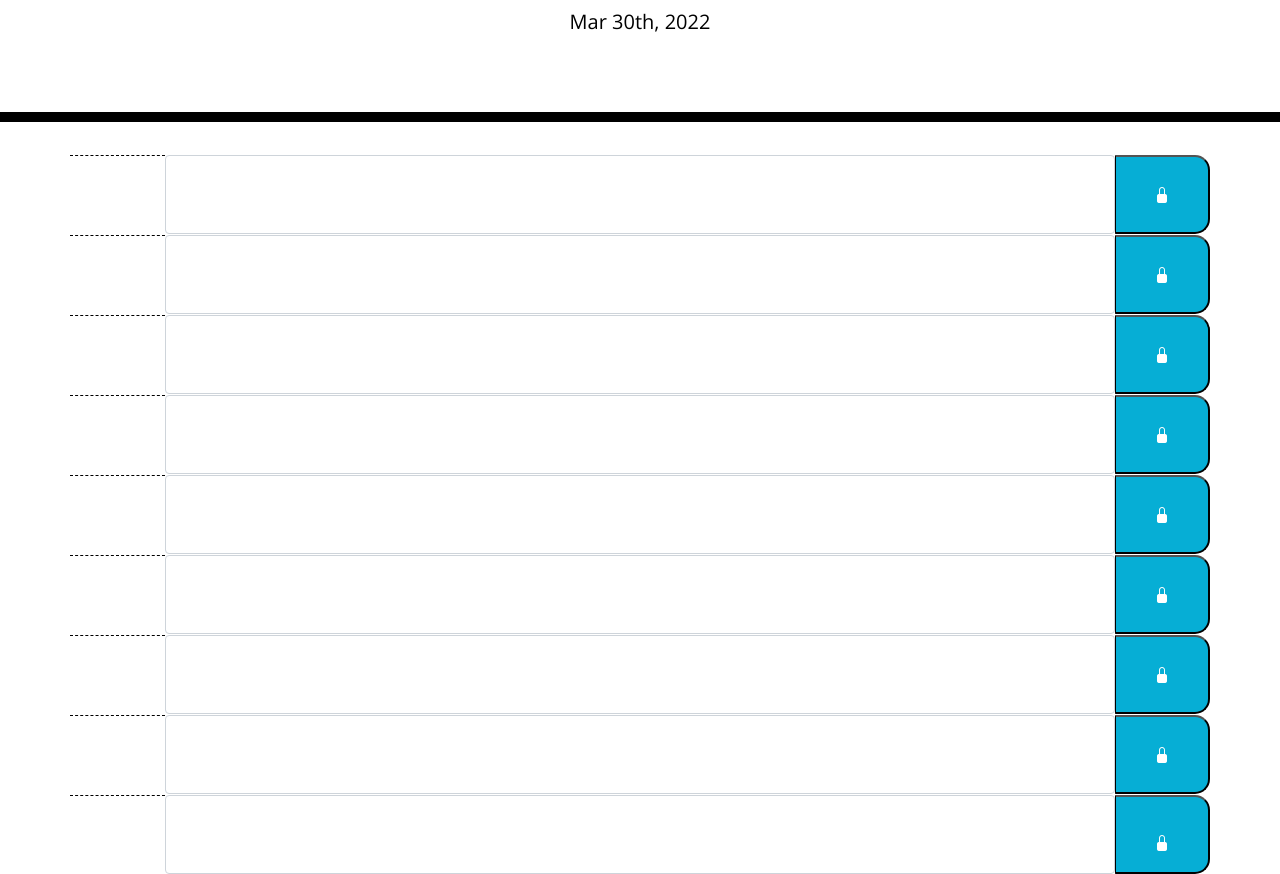
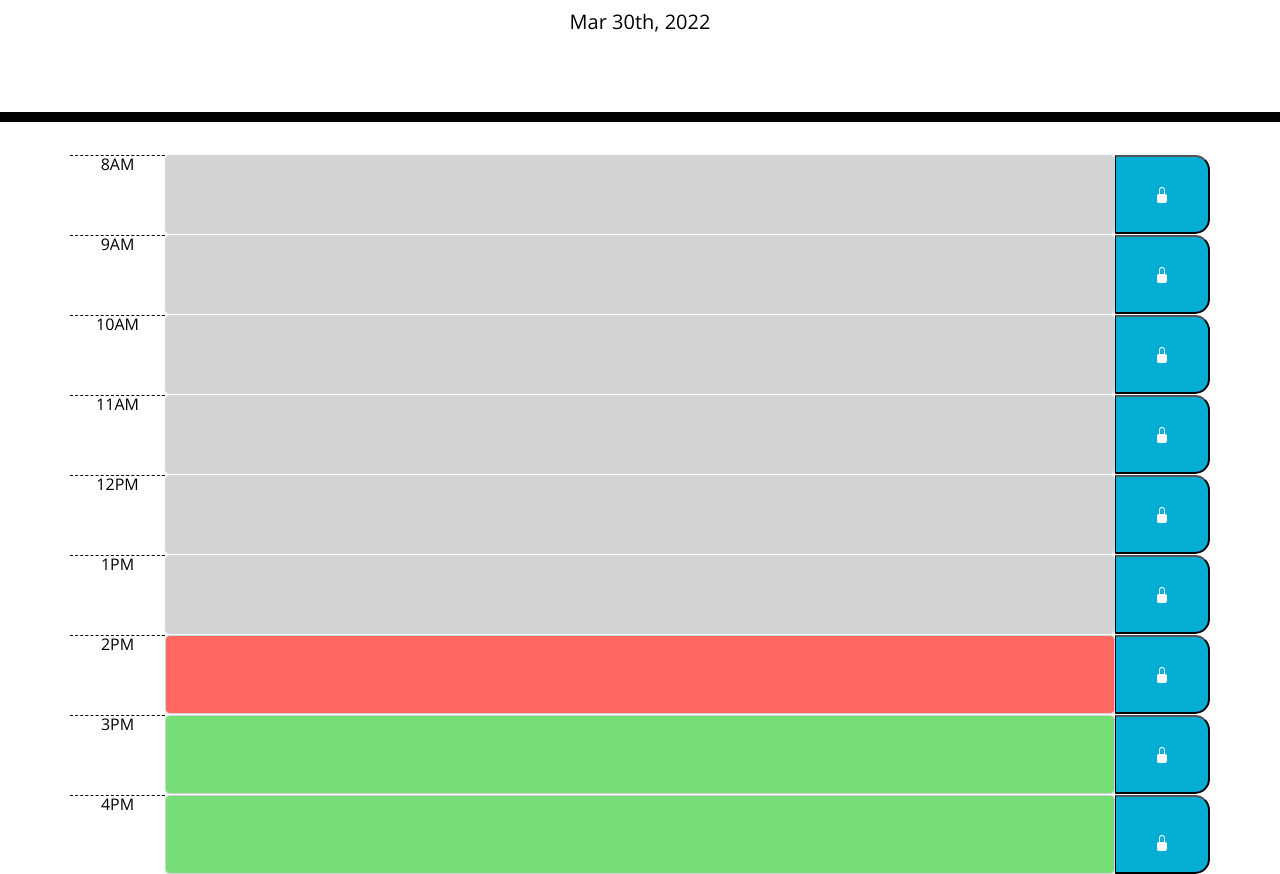
Before and after one commit to midth002/day-planner, a plain HTML site: page index.html in a window 1280 px wide. Shown: the part 182-1056 px from the top of the page. Drawn offline with nearby package versions, Linux system fonts and the light colour scheme.

Commit message:
Made a for loop and a if else if conditional statement that compares the momment hour to the hours array. When the hourArray index is equal to the current hour then display the present class. Else if the hours array index is greater than the current hour add the class future. I put the past class insid the html for the default css class to be at for the textarea.

```diff
--- a/assets/script.js
+++ b/assets/script.js
@@ -1,22 +1,24 @@
-var hourDiv = $('.hour')
+var textArea = $('.past')
 var currentTime = moment().format("MMM Do, YYYY");
 $("#currentDay").text(currentTime)
 
-var currentHour = moment().hour();
-console.log(typeof currentHour)
+var currentHour = moment().hour() - 7;
+
 var hoursArray = ["8", "9", "10", "11", "12", "13", "14", "15", "16"]
 
 function checkHour() {
-    for(i=0; i < hoursArray.length; i++) {
-     if(hoursArray[i] == currentHour) {
 
-         console.log(hoursArray[i] + " Is the current hour")
-     }
+    for (i=0; i < hoursArray.length; i++) {
+        var whatHour = $('#' + hoursArray[i])
+
+        if(hoursArray[i] == currentHour) {
+           whatHour.addClass('present')
+        } else if (hoursArray[i] > currentHour) {
+            whatHour.addClass('future')
+        }
+    }
+
+}
 
 
-
-
-    }
-}
-
 checkHour();
--- a/index.html
+++ b/index.html
@@ -33,48 +33,48 @@
       <!-- Timeblocks go here -->
 
         <div class="row time-block">
-          <div class="col-md-1 hour"></div>
-          <textarea class="form-control col-md-10" id="" cols="30" rows="2"></textarea>
+          <div class="col-md-1 hour">8AM</div>
+          <textarea class="form-control col-md-10 past" id="8" cols="30" rows="2"></textarea>
           <button class="saveBtn col-md-1"><i class="bi bi-lock-fill"></i></button>
         </div>
         <div class="row time-block">
-          <div class="col-md-1 hour"></div>
-          <textarea class="form-control col-md-10" id="" cols="30" rows="2"></textarea>
+          <div class="col-md-1 hour">9AM</div>
+          <textarea class="form-control col-md-10 past" id="9" cols="30" rows="2"></textarea>
           <button class="saveBtn col-md-1"><i class="bi bi-lock-fill"></i></button>
         </div>
         <div class="row time-block">
-          <div class="col-md-1 hour"></div>
-          <textarea class="form-control col-md-10" id="" cols="30" rows="2"></textarea>
+          <div class="col-md-1 hour">10AM</div>
+          <textarea class="form-control col-md-10 past" id="10" cols="30" rows="2"></textarea>
           <button class="saveBtn col-md-1"><i class="bi bi-lock-fill"></i></button>
         </div>
         <div class="row time-block">
-          <div class="col-md-1 hour"></div>
-          <textarea class="form-control col-md-10" id="" cols="30" rows="2"></textarea>
+          <div class="col-md-1 hour">11AM</div>
+          <textarea class="form-control col-md-10 past" id="11" cols="30" rows="2"></textarea>
           <button class="saveBtn col-md-1"><i class="bi bi-lock-fill"></i></button>
         </div>
         <div class="row time-block">
-          <div class="col-md-1 hour"></div>
-          <textarea class="form-control col-md-10" id="" cols="30" rows="2"></textarea>
+          <div class="col-md-1 hour">12PM</div>
+          <textarea class="form-control col-md-10 past" id="12" cols="30" rows="2"></textarea>
           <button class="saveBtn col-md-1"><i class="bi bi-lock-fill"></i></button>
         </div>
         <div class="row time-block">
-          <div class="col-md-1 hour"></div>
-          <textarea class="form-control col-md-10" id="" cols="30" rows="2"></textarea>
+          <div class="col-md-1 hour">1PM</div>
+          <textarea class="form-control col-md-10 past" id="13" cols="30" rows="2"></textarea>
           <button class="saveBtn col-md-1"><i class="bi bi-lock-fill"></i></button>
         </div>
         <div class="row time-block">
-          <div class="col-md-1 hour"></div>
-          <textarea class="form-control col-md-10" id="" cols="30" rows="2"></textarea>
+          <div class="col-md-1 hour">2PM</div>
+          <textarea class="form-control col-md-10 past" id="14" cols="30" rows="2"></textarea>
           <button class="saveBtn col-md-1"><i class="bi bi-lock-fill"></i></button>
         </div>
         <div class="row time-block">
-          <div class="col-md-1 hour"></div>
-          <textarea class="form-control col-md-10" id="" cols="30" rows="2"></textarea>
+          <div class="col-md-1 hour">3PM</div>
+          <textarea class="form-control col-md-10 past" id="15" cols="30" rows="2"></textarea>
           <button class="saveBtn col-md-1"><i class="bi bi-lock-fill"></i></button>
         </div>
         <div class="row time-block">
-          <div class="col-md-1 hour"></div>
-          <textarea class="form-control col-md-10" id="" cols="30" rows="2"></textarea>
+          <div class="col-md-1 hour">4PM</div>
+          <textarea class="form-control col-md-10 past" id="16" cols="30" rows="2"></textarea>
           <button class="saveBtn col-md-1">
             <i class="bi bi-lock-fill"></i>
             </button>
```
